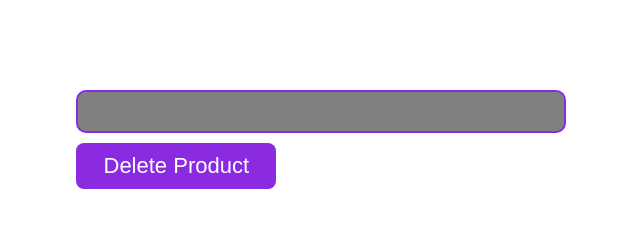
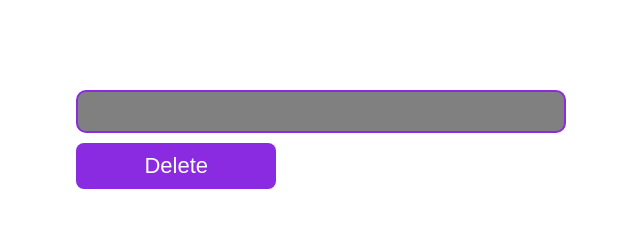
Before and after one commit to Aci-la/initWebTP3, a plain HTML site: page deleteproduct.html in a window 1280 px wide. Shown: the whole page, without its empty margins (199-839 px from the left). Drawn offline with Linux system fonts and the light colour scheme; a web font is replaced by a local one.

Commit message:
Update deleteproduct.html

```diff
--- a/deleteproduct.html
+++ b/deleteproduct.html
@@ -11,7 +11,7 @@
     <form id="deleteProductForm" action="productdeleted.html" target="right-screen">
         <label for="deleteProductId">Product ID:</label>
         <input type="text" id="deleteProductId">
-        <button type="submit">Delete Product</button>
+        <button type="submit">Delete </button>
     </form>
 </body>
 </html>
```
